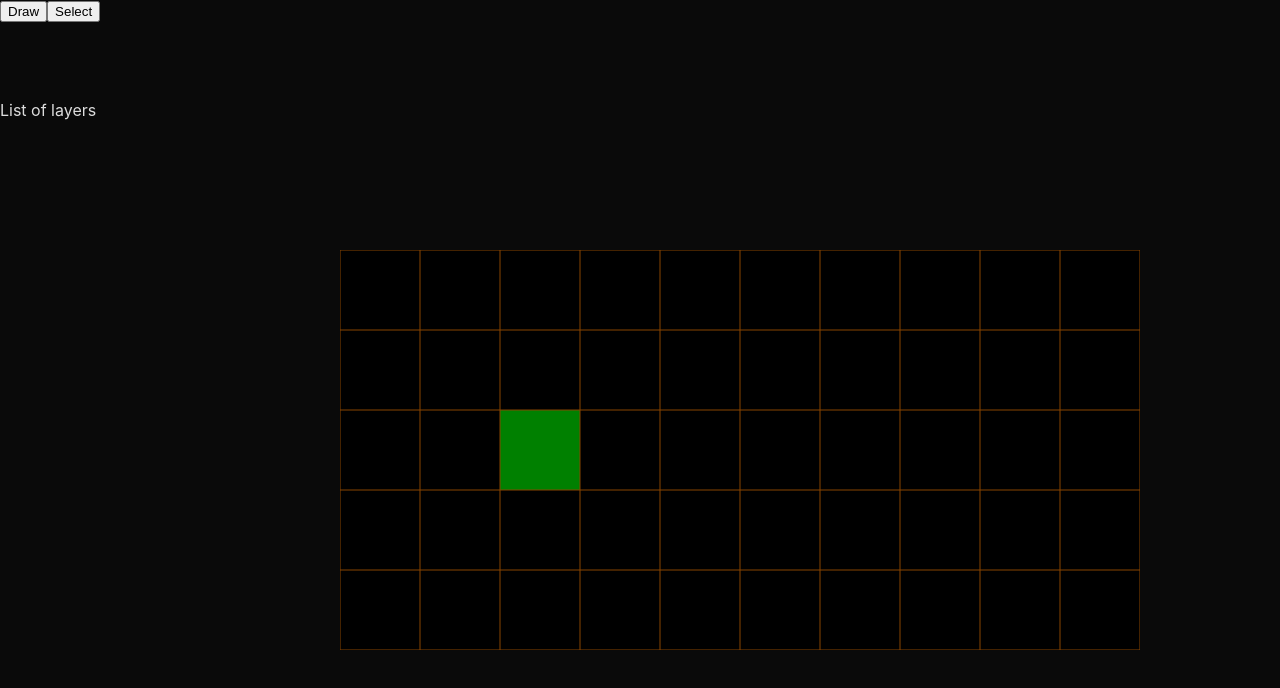
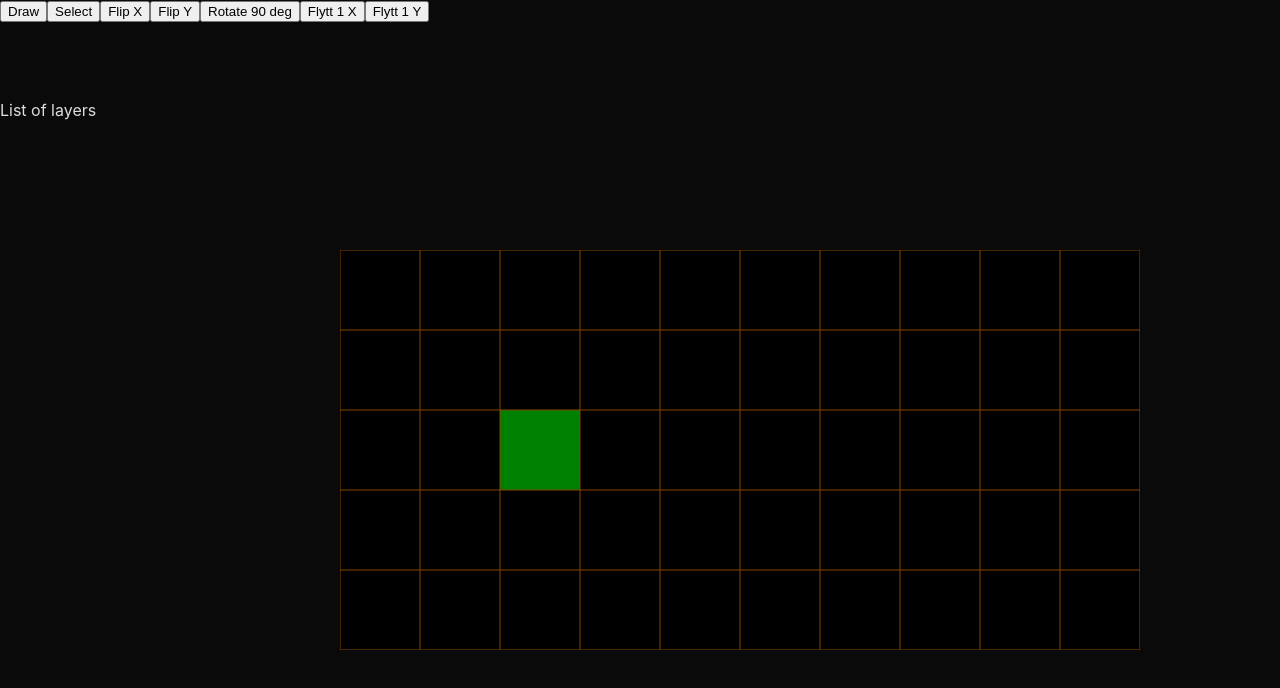
Before and after one commit to niklasmh/knithub, a React (Create React App) app: page / in a window 1280 px wide. Shown: the top 688 px of the page. Built offline with nearby package versions, Linux system fonts and the light colour scheme.

Commit message:
Make it possible to do transformation on selected grid area

```diff
--- a/src/App.tsx
+++ b/src/App.tsx
@@ -8,6 +8,7 @@ import Layers from './components/Layers'
 import { Grid } from './models/grid'
 import { Modes } from './models/modes'
 import { Color } from './models/color'
+import { Transformation } from './models/transformations'
 
 interface IProps {}
 
@@ -19,6 +20,8 @@ interface IState {
 }
 
 class App extends Component<IProps, IState> {
+  private canvas: React.RefObject<Canvas> = React.createRef()
+
   constructor(props: IProps) {
     super(props)
 
@@ -40,6 +43,12 @@ class App extends Component<IProps, IState> {
     this.setState({ ...this.state, mode })
   }
 
+  transformation(operation: Transformation) {
+    if (this.canvas.current !== null) {
+      this.canvas.current.transformation(operation)
+    }
+  }
+
   render() {
     const {
       grid,
@@ -50,9 +59,15 @@ class App extends Component<IProps, IState> {
 
     return (
       <div className="App">
-        <Toolbar changeMode={(mode: Modes) => this.changeMode(mode)} />
+        <Toolbar
+          transformation={(operation: Transformation) =>
+            this.transformation(operation)
+          }
+          changeMode={(mode: Modes) => this.changeMode(mode)}
+        />
         <Layers />
         <Canvas
+          ref={this.canvas}
           width={width * grid.width}
           height={height * grid.height}
           grid={grid}
--- a/src/components/Canvas.tsx
+++ b/src/components/Canvas.tsx
@@ -5,6 +5,7 @@ import { Layer } from '../models/layer'
 import { Modes } from '../models/modes'
 import { Color } from '../models/color'
 import { Point } from '../models/point'
+import { Transformation, Transformations } from '../models/transformations'
 
 interface IProps {
   mode: Modes
@@ -316,6 +317,147 @@ export default class Canvas extends Component<IProps, IState> {
     return firstLayer
   }
 
+  public transformation(operation: Transformation) {
+    const selectedGrid: RenderGrid = this.transformGrid(
+      this.state.selectedGrid,
+      operation
+    )
+    this.setState({ ...this.state, selectedGrid })
+  }
+
+  transformGrid(grid: RenderGrid, ...operations: Transformation[]): RenderGrid {
+    const bounds: Rect = {
+      start: {
+        x: grid[0].length - 1,
+        y: grid.length - 1
+      },
+      end: {
+        x: 0,
+        y: 0
+      }
+    }
+
+    for (let y: number = 0; y < grid.length; y++) {
+      for (let x: number = 0; x < grid[0].length; x++) {
+        if (grid[y][x] !== null) {
+          bounds.start.x = Math.min(bounds.start.x, x)
+          bounds.end.x = Math.max(bounds.end.x, x)
+          bounds.start.y = Math.min(bounds.start.y, y)
+          bounds.end.y = Math.max(bounds.end.y, y)
+        }
+      }
+    }
+
+    const center: Point = {
+      x: Math.round((bounds.start.x + bounds.end.x) / 2),
+      y: Math.round((bounds.start.y + bounds.end.y) / 2)
+    }
+
+    const evenX: boolean = (bounds.start.x - bounds.end.x) % 2 !== 0
+    const evenY: boolean = (bounds.start.y - bounds.end.y) % 2 !== 0
+
+    const transformedGrid: RenderGrid = grid.map((row: RenderGridElement[]) => {
+      const emptyRow: RenderGridElement[] = []
+      for (let x: number = 0; x < row.length; x++) {
+        emptyRow.push(null)
+      }
+      return emptyRow
+    })
+
+    for (const { type, value = 0 } of operations) {
+      switch (type) {
+        case Transformations.ROTATION:
+          const matrix: [[number, number], [number, number]] = [
+            [Math.cos(value), -Math.sin(value)],
+            [Math.sin(value), Math.cos(value)]
+          ]
+          for (let y: number = 0; y < grid.length; y++) {
+            for (let x: number = 0; x < grid[0].length; x++) {
+              const position: Point = {
+                x:
+                  center.x +
+                  Math.round(
+                    matrix[0][0] * (x - center.x) +
+                      matrix[0][1] * (y - center.y)
+                  ) +
+                  (evenX ? -1 : 0),
+                y:
+                  center.y +
+                  Math.round(
+                    matrix[1][0] * (x - center.x) +
+                      matrix[1][1] * (y - center.y)
+                  ) +
+                  (evenY ? 0 : 0)
+              }
+              if (
+                position.x >= 0 &&
+                position.x < grid[0].length &&
+                position.y >= 0 &&
+                position.y < grid.length
+              ) {
+                transformedGrid[position.y][position.x] = grid[y][x]
+              }
+            }
+          }
+          break
+        case Transformations.TRANSLATE_X:
+          for (let y: number = bounds.start.y; y <= bounds.end.y; y++) {
+            for (
+              let x: number = bounds.start.x;
+              x <= bounds.end.x + value;
+              x++
+            ) {
+              const position: Point = {
+                x: x + value,
+                y
+              }
+              if (position.x >= 0 && position.x < grid[0].length) {
+                transformedGrid[position.y][position.x] = grid[y][x]
+              }
+            }
+          }
+          break
+        case Transformations.TRANSLATE_Y:
+          for (let y: number = bounds.start.y; y <= bounds.end.y + value; y++) {
+            for (let x: number = bounds.start.x; x <= bounds.end.x; x++) {
+              const position: Point = {
+                x,
+                y: y + value
+              }
+              if (position.y >= 0 && position.y < grid.length) {
+                transformedGrid[position.y][position.x] = grid[y][x]
+              }
+            }
+          }
+          break
+        case Transformations.FLIP_X:
+          for (let y: number = bounds.start.y; y <= bounds.end.y; y++) {
+            for (let x: number = bounds.start.x; x <= bounds.end.x; x++) {
+              const position: Point = {
+                x: center.x - (x - center.x) + (evenX ? -1 : 0),
+                y
+              }
+              transformedGrid[position.y][position.x] = grid[y][x]
+            }
+          }
+          break
+        case Transformations.FLIP_Y:
+          for (let y: number = bounds.start.y; y <= bounds.end.y; y++) {
+            for (let x: number = bounds.start.x; x <= bounds.end.x; x++) {
+              const position: Point = {
+                x,
+                y: center.y - (y - center.y) + (evenY ? -1 : 0)
+              }
+              transformedGrid[position.y][position.x] = grid[y][x]
+            }
+          }
+          break
+      }
+    }
+
+    return transformedGrid
+  }
+
   drawGrid(grid: Grid, color: string = '#884400', width: number = 1) {
     if (this.ctx !== null) {
       this.ctx.strokeStyle = color
--- a/src/components/Toolbar.tsx
+++ b/src/components/Toolbar.tsx
@@ -1,12 +1,43 @@
 import React, { Component } from 'react'
 
 import { Modes } from '../models/modes'
+import { Transformation, Transformations } from '../models/transformations'
 
 interface IProps {
   changeMode(mode: Modes): void
+  transformation(operation: Transformation): void
 }
 
 export default class Toolbar extends Component<IProps, {}> {
+  transformation(type: string) {
+    switch (type) {
+      case 'FLIP_X':
+        this.props.transformation({ type: Transformations.FLIP_X })
+        break
+      case 'FLIP_Y':
+        this.props.transformation({ type: Transformations.FLIP_Y })
+        break
+      case 'ROTATION':
+        this.props.transformation({
+          type: Transformations.ROTATION,
+          value: Math.PI / 2
+        })
+        break
+      case 'TRANSLATE_X':
+        this.props.transformation({
+          type: Transformations.TRANSLATE_X,
+          value: 1
+        })
+        break
+      case 'TRANSLATE_Y':
+        this.props.transformation({
+          type: Transformations.TRANSLATE_Y,
+          value: 1
+        })
+        break
+    }
+  }
+
   render() {
     return (
       <div>
@@ -14,6 +45,17 @@ export default class Toolbar extends Component<IProps, {}> {
         <button onClick={() => this.props.changeMode(Modes.SELECT)}>
           Select
         </button>
+        <button onClick={() => this.transformation('FLIP_X')}>Flip X</button>
+        <button onClick={() => this.transformation('FLIP_Y')}>Flip Y</button>
+        <button onClick={() => this.transformation('ROTATION')}>
+          Rotate 90 deg
+        </button>
+        <button onClick={() => this.transformation('TRANSLATE_X')}>
+          Flytt 1 X
+        </button>
+        <button onClick={() => this.transformation('TRANSLATE_Y')}>
+          Flytt 1 Y
+        </button>
       </div>
     )
   }
--- /dev/null
+++ b/src/models/transformations.ts
@@ -0,0 +1,12 @@
+export enum Transformations {
+  ROTATION,
+  FLIP_X,
+  FLIP_Y,
+  TRANSLATE_X,
+  TRANSLATE_Y
+}
+
+export interface Transformation {
+  type: Transformations
+  value?: number
+}
```
